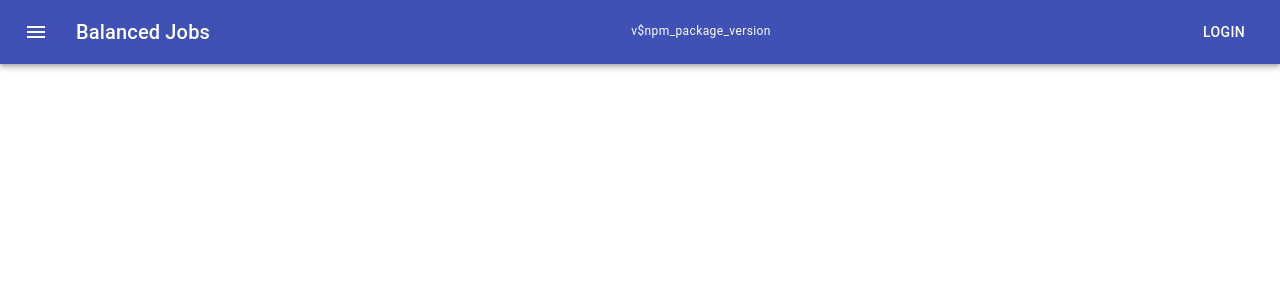
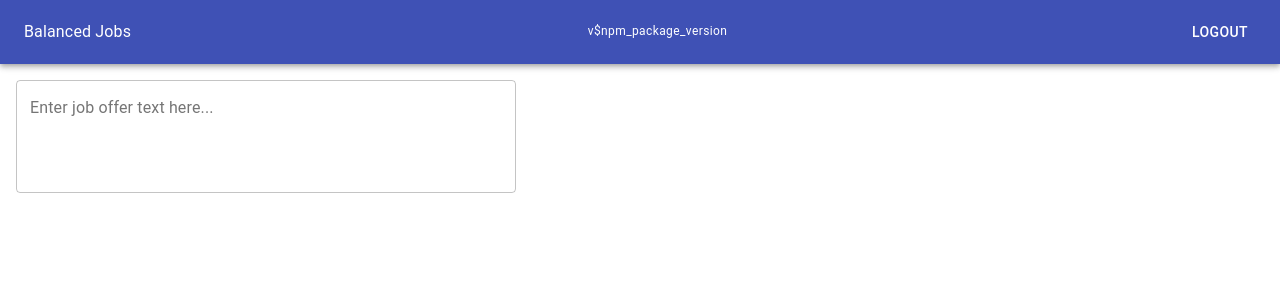
Before and after one commit to papesce/balanced-jobs, a React (Create React App) app in the folder packages/client/: page /jobs/new-offer in a window 1280 px wide. Shown: the top 300 px of the page. Built offline with nearby package versions, Linux system fonts and the light colour scheme.

Commit message:
add job input form

```diff
--- a/packages/client/package.json
+++ b/packages/client/package.json
@@ -14,6 +14,7 @@
     "@types/react-dom": "^16.9.0",
     "react": "^16.13.1",
     "react-dom": "^16.13.1",
+    "react-router-dom": "^5.1.2",
     "react-scripts": "3.4.1",
     "typescript": "~3.7.2"
   },
@@ -41,5 +42,8 @@
       "last 1 safari version"
     ]
   },
-  "proxy": "http://localhost:5001"
+  "proxy": "http://localhost:5001",
+  "devDependencies": {
+    "@types/react-router-dom": "^5.1.5"
+  }
 }
--- a/packages/client/src/App.tsx
+++ b/packages/client/src/App.tsx
@@ -1,48 +1,42 @@
 import React from "react";
 import { makeStyles } from "@material-ui/core/styles";
-import AppBar from "@material-ui/core/AppBar";
-import Toolbar from "@material-ui/core/Toolbar";
-import IconButton from "@material-ui/core/IconButton";
-import MenuIcon from "@material-ui/icons/Menu";
-import Typography from "@material-ui/core/Typography";
-import Button from "@material-ui/core/Button";
+import NewOffer from './containers/NewOffer'
+import {
+  BrowserRouter as Router,
+  Switch,
+  Route,
+  Redirect
+} from "react-router-dom";
+import NoMatch from "./components/NoMatch";
 
-const useStyles = makeStyles((theme) => ({
-  root: {
-    flexGrow: 1,
-  },
-  menuButton: {
-    marginRight: theme.spacing(2),
-  },
-  title: {
-    flexGrow: 1,
-  },
-}));
+// const useStyles = makeStyles((theme) => ({
+//   root: {
+//     flexGrow: 1,
+//   },
+//   menuButton: {
+//     marginRight: theme.spacing(2),
+//   },
+//   title: {
+//     flexGrow: 1,
+//   },
+// }));
 
 function App() {
-  const classes = useStyles();
+  // const classes = useStyles();
   return (
-    <div className="App">
-      <AppBar position="static">
-        <Toolbar>
-          <IconButton
-            edge="start"
-            className={classes.menuButton}
-            color="inherit"
-          >
-            <MenuIcon />
-          </IconButton>
-
-          <Typography variant="h6" className={classes.title}>
-            Balanced Jobs
-          </Typography>
-          <Typography variant="caption" className={classes.title}>
-            v{process.env.REACT_APP_VERSION}
-          </Typography>
-          <Button color="inherit">Login</Button>
-        </Toolbar>
-      </AppBar>
-    </div>
+    <Router>
+     <Switch>
+          <Route exact path="/">
+            <Redirect to="jobs/new-offer" />
+          </Route>
+          <Route exact path="/jobs/new-offer">
+            <NewOffer />
+          </Route>
+          <Route path="*">
+            <NoMatch />
+          </Route>
+       </Switch>
+   </Router>
   );
 }
 
--- /dev/null
+++ b/packages/client/src/components/NoMatch.tsx
@@ -0,0 +1,11 @@
+import React, { Component } from 'react'
+
+export default class NoMatch extends Component {
+    render() {
+        return (
+            <div>
+                Page Not found
+            </div>
+        )
+    }
+}
--- /dev/null
+++ b/packages/client/src/components/headerBar/Header.tsx
@@ -0,0 +1,47 @@
+import React from "react";
+import { makeStyles } from "@material-ui/core/styles";
+import AppBar from "@material-ui/core/AppBar";
+import Toolbar from "@material-ui/core/Toolbar";
+import Typography from "@material-ui/core/Typography";
+import { Link } from "react-router-dom";
+
+const useStyles = makeStyles(theme => ({
+  root: {
+    flexGrow: 1
+  },
+  menuButton: {
+    marginRight: theme.spacing(2)
+  },
+  title: {
+    flexGrow: 1
+  }
+}));
+
+interface HeaderProps {
+  leftComponent?: any;
+  rightComponent?: any;
+}
+
+const Header: React.FC<HeaderProps> = ({ leftComponent, rightComponent }) => {
+  const classes = useStyles();
+  return (
+    <div className={classes.root}>
+      <AppBar position="static">
+        <Toolbar>
+          {leftComponent}
+          <Typography variant="subtitle1" className={classes.title}>
+            <Link to="/" style={{ color: 'inherit', textDecoration: "none" }}>
+              Balanced Jobs
+            </Link>
+          </Typography>
+          <Typography variant="caption" className={classes.title}>
+            v{process.env.REACT_APP_VERSION}
+          </Typography>
+          {rightComponent}
+        </Toolbar>
+      </AppBar>
+    </div>
+  );
+};
+
+export default Header;
--- /dev/null
+++ b/packages/client/src/components/headerBar/InitialHeader.tsx
@@ -0,0 +1,18 @@
+import React, { Component } from 'react'
+import Header from './Header';
+import Button from '@material-ui/core/Button';
+
+interface InitialHeaderProps {
+  handleLogout:  () => void;
+}
+
+export default class InitialHeader extends Component<InitialHeaderProps> {
+
+    render() {
+        const { handleLogout } = this.props;
+        const rightComponent =  <Button onClick={handleLogout} color="inherit">Logout</Button>;
+        return (
+            <Header rightComponent={rightComponent}></Header>
+        )
+    }
+}
--- /dev/null
+++ b/packages/client/src/containers/NewOffer.css
@@ -0,0 +1,8 @@
+.new-offer {
+    padding: 1rem;
+}
+
+.new-offer .MuiFormControl-root {
+    min-width: 500px;
+
+}
--- /dev/null
+++ b/packages/client/src/containers/NewOffer.tsx
@@ -0,0 +1,24 @@
+import React from 'react';
+import InitialHeader from '../components/headerBar/InitialHeader';
+import { TextField } from '@material-ui/core';
+import './NewOffer.css';
+
+const NewOffer = () => {
+
+    return (<>
+        <InitialHeader handleLogout={() => {}} />
+        <div className='new-offer'>
+        <TextField
+          id="outlined-multiline-static"
+          label="Enter job offer text here..."
+          multiline
+          rows={4}
+          defaultValue=""
+          variant="outlined"
+        />
+        </div>
+    </>)
+}
+
+
+export default NewOffer;
```
